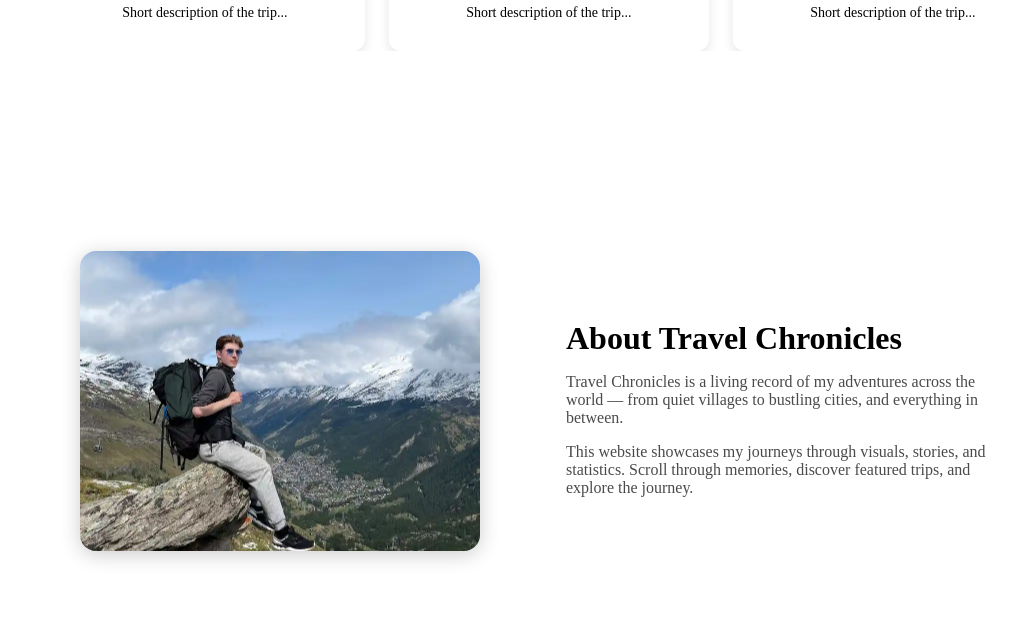
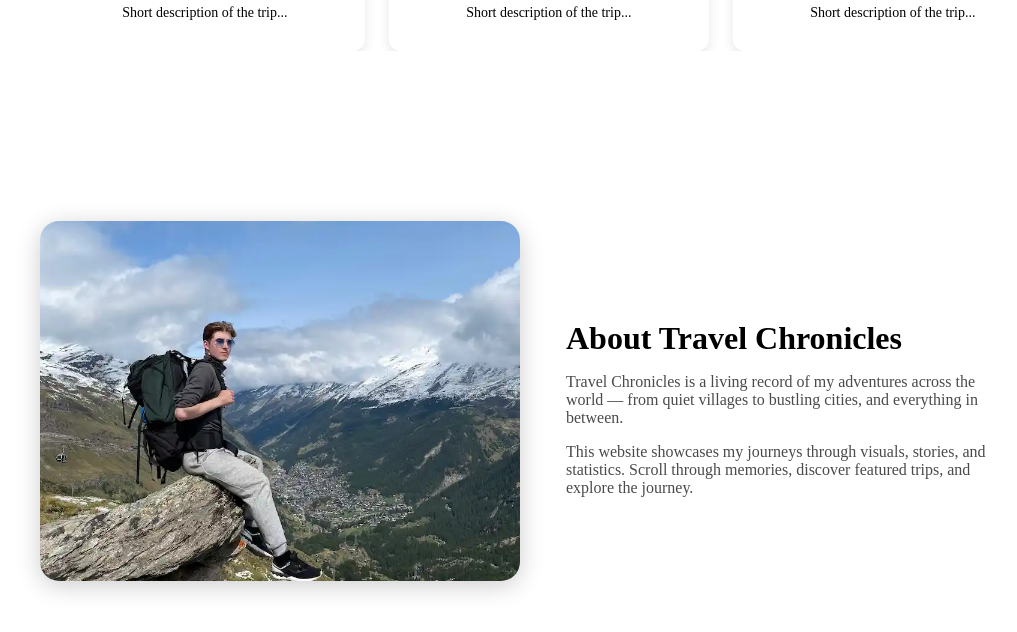
Before and after one commit to Jamirankinen/Travel_Chronicles, a Next.js app in the folder travel_chronicles/: page / in a window 1280 px wide. In both pictures the pointer is over the element 374 px from the left and 1738 px from the top of the page. Shown: the part 1338-1970 px from the top of the page, without its empty margins (94-1111 px from the left). Built offline with nearby package versions, Linux system fonts and the light colour scheme.

Commit message:
about image transform

```diff
--- a/travel_chronicles/src/components/About/About.module.css
+++ b/travel_chronicles/src/components/About/About.module.css
@@ -22,12 +22,19 @@
   border-radius: 1rem;
   overflow: hidden;
   box-shadow: 0 4px 20px rgba(0, 0, 0, 0.2);
+   transition: transform 0.3s;
+}
+
+.imageWrapper:hover {
+  transform: scale(1.2);
 }
 
 .aboutImage {
   object-fit: cover;
   object-position: center;
 }
+
+
 
 .title {
   font-size: 2rem;
```
